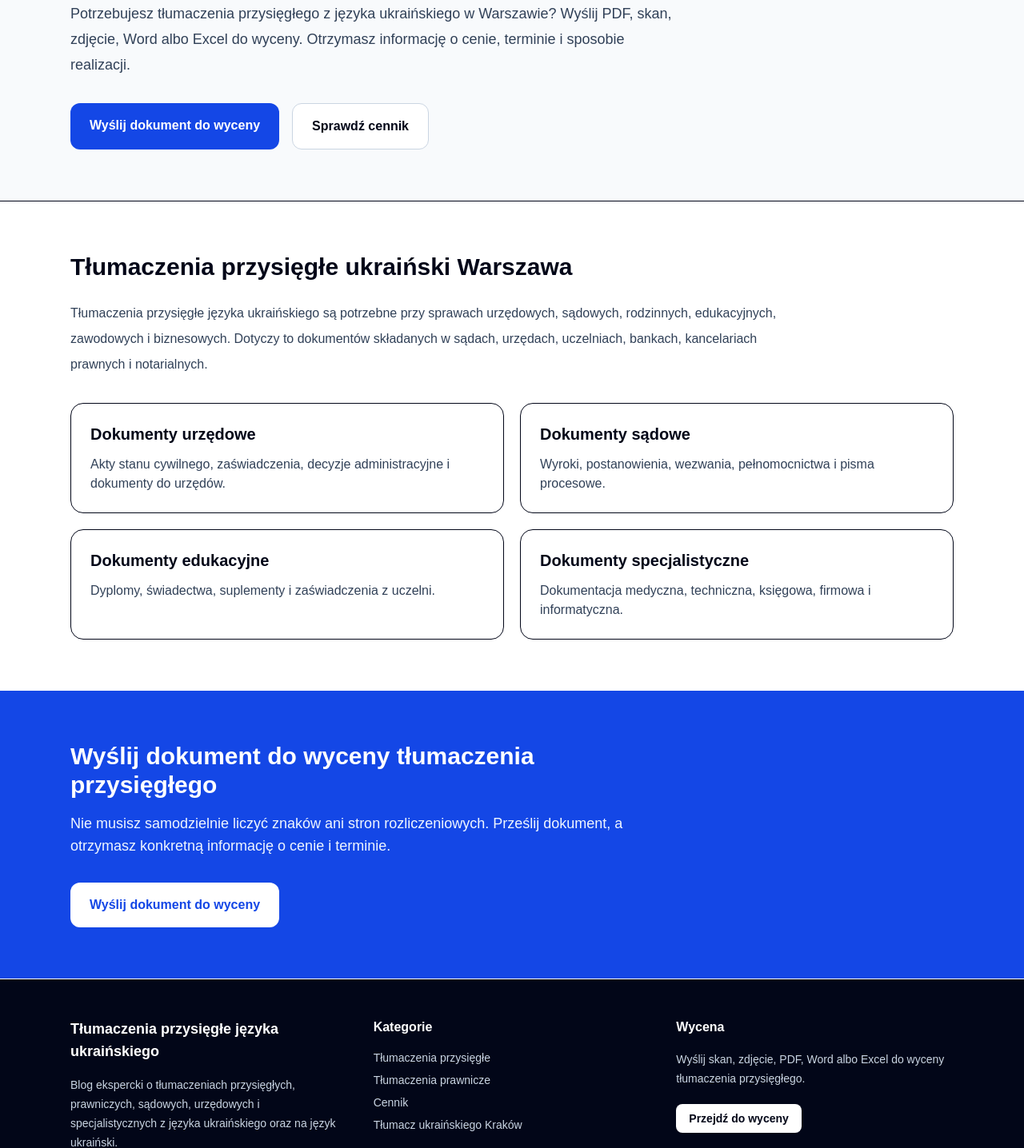
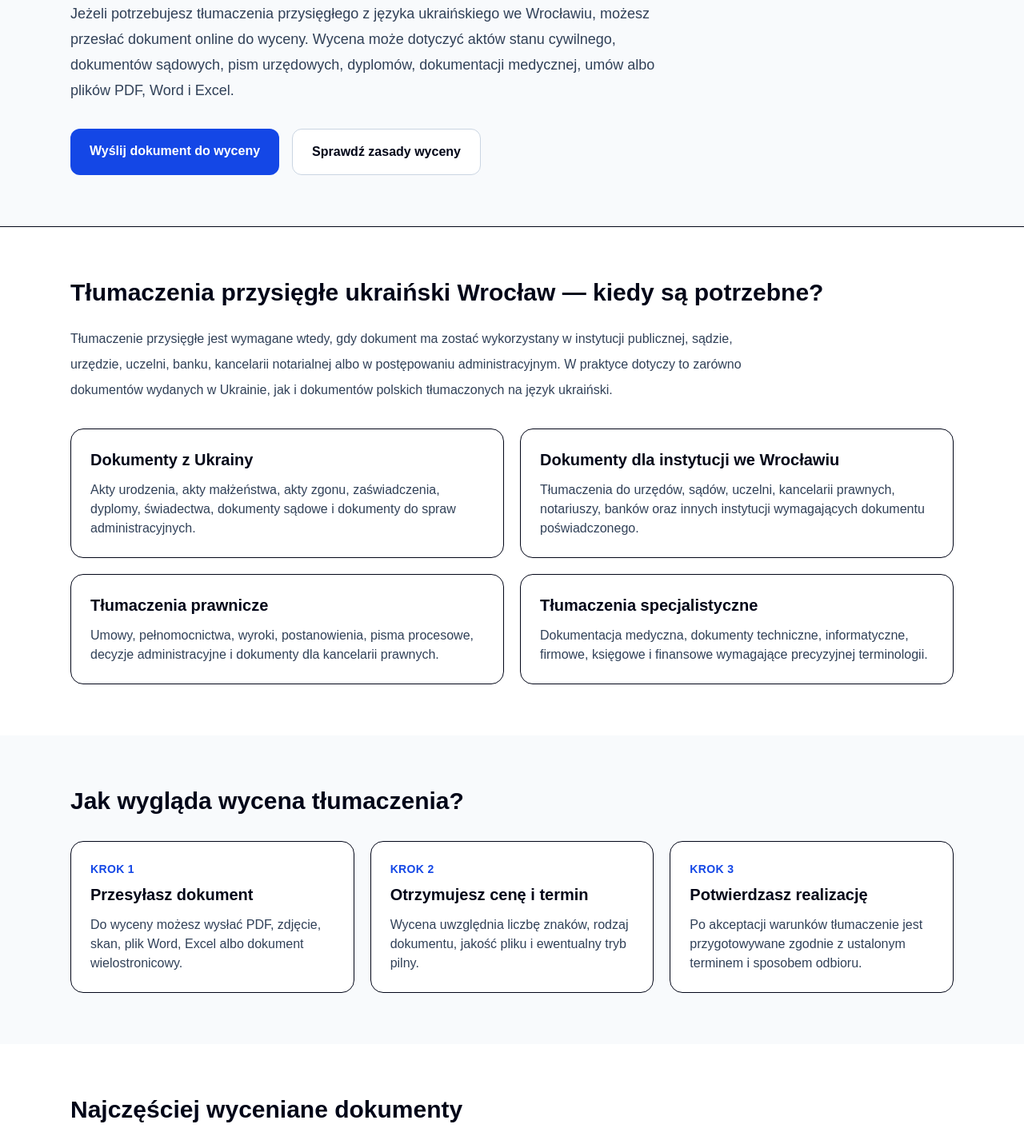
Before and after one commit to tzdh4c2pyw-tech/tlumaczenia-przysiegle-blog, a Next.js app: page /miasta/wroclaw in a window 1280 px wide. Shown: the part 380-1816 px from the top of the page at 80% size. Built offline with nearby package versions, Linux system fonts and the light colour scheme.

Commit message:
Make Wroclaw city page unique

```diff
--- a/app/miasta/wroclaw/page.tsx
+++ b/app/miasta/wroclaw/page.tsx
@@ -1,87 +1,200 @@
 import type { Metadata } from "next";
 
 export const metadata: Metadata = {
-  title: "Tłumacz przysięgły ukraiński Warszawa — wycena online",
+  title: "Tłumacz przysięgły ukraiński Wrocław — wycena online",
   description:
-    "Tłumacz przysięgły języka ukraińskiego Warszawa. Tłumaczenia dokumentów urzędowych, sądowych, prawniczych, medycznych i firmowych. Wycena online.",
+    "Tłumacz przysięgły języka ukraińskiego Wrocław. Tłumaczenia dokumentów urzędowych, sądowych, prawniczych, medycznych, technicznych i firmowych. Wycena online.",
 };
 
-export default function WarszawaPage() {
+export default function WroclawPage() {
   return (
     <main className="bg-white text-slate-950">
       <section className="border-b bg-slate-50">
         <div className="mx-auto max-w-6xl px-6 py-16">
           <p className="mb-4 text-sm font-semibold uppercase tracking-wide text-blue-700">
-            Warszawa — tłumaczenia przysięgłe języka ukraińskiego
+            Wrocław — tłumaczenia przysięgłe języka ukraińskiego
           </p>
 
           <h1 className="max-w-5xl text-4xl font-bold tracking-tight md:text-6xl">
-            Tłumacz przysięgły ukraiński Warszawa — dokumenty, ceny i wycena online
+            Tłumacz przysięgły ukraiński Wrocław — tłumaczenia dokumentów i wycena online
           </h1>
 
           <p className="mt-6 max-w-3xl text-lg leading-8 text-slate-700">
-            Potrzebujesz tłumaczenia przysięgłego z języka ukraińskiego w Warszawie?
-            Wyślij PDF, skan, zdjęcie, Word albo Excel do wyceny. Otrzymasz informację
-            o cenie, terminie i sposobie realizacji.
+            Jeżeli potrzebujesz tłumaczenia przysięgłego z języka ukraińskiego
+            we Wrocławiu, możesz przesłać dokument online do wyceny. Wycena może
+            dotyczyć aktów stanu cywilnego, dokumentów sądowych, pism
+            urzędowych, dyplomów, dokumentacji medycznej, umów albo plików PDF,
+            Word i Excel.
           </p>
 
           <div className="mt-8 flex flex-col gap-4 sm:flex-row">
-            <a href="https://tlumaczrosyjskiegoiukrainskiego.pl" className="rounded-xl bg-blue-700 px-6 py-4 text-center font-semibold text-white hover:bg-blue-800">
+            <a
+              href="https://tlumaczrosyjskiegoiukrainskiego.pl"
+              className="rounded-xl bg-blue-700 px-6 py-4 text-center font-semibold text-white hover:bg-blue-800"
+            >
               Wyślij dokument do wyceny
             </a>
 
-            <a href="/cennik" className="rounded-xl border border-slate-300 bg-white px-6 py-4 text-center font-semibold hover:bg-slate-50">
-              Sprawdź cennik
+            <a
+              href="/cennik"
+              className="rounded-xl border border-slate-300 bg-white px-6 py-4 text-center font-semibold hover:bg-slate-50"
+            >
+              Sprawdź zasady wyceny
             </a>
           </div>
         </div>
       </section>
 
       <section className="mx-auto max-w-6xl px-6 py-16">
-        <h2 className="text-3xl font-bold">Tłumaczenia przysięgłe ukraiński Warszawa</h2>
+        <h2 className="text-3xl font-bold">
+          Tłumaczenia przysięgłe ukraiński Wrocław — kiedy są potrzebne?
+        </h2>
 
         <p className="mt-6 max-w-4xl leading-8 text-slate-700">
-          Tłumaczenia przysięgłe języka ukraińskiego są potrzebne przy sprawach
-          urzędowych, sądowych, rodzinnych, edukacyjnych, zawodowych i biznesowych.
-          Dotyczy to dokumentów składanych w sądach, urzędach, uczelniach, bankach,
-          kancelariach prawnych i notarialnych.
+          Tłumaczenie przysięgłe jest wymagane wtedy, gdy dokument ma zostać
+          wykorzystany w instytucji publicznej, sądzie, urzędzie, uczelni,
+          banku, kancelarii notarialnej albo w postępowaniu administracyjnym.
+          W praktyce dotyczy to zarówno dokumentów wydanych w Ukrainie, jak i
+          dokumentów polskich tłumaczonych na język ukraiński.
         </p>
 
         <div className="mt-8 grid gap-5 md:grid-cols-2">
           <div className="rounded-2xl border p-6">
-            <h3 className="text-xl font-bold">Dokumenty urzędowe</h3>
-            <p className="mt-3 text-slate-700">Akty stanu cywilnego, zaświadczenia, decyzje administracyjne i dokumenty do urzędów.</p>
+            <h3 className="text-xl font-bold">
+              Dokumenty z Ukrainy
+            </h3>
+
+            <p className="mt-3 text-slate-700">
+              Akty urodzenia, akty małżeństwa, akty zgonu, zaświadczenia,
+              dyplomy, świadectwa, dokumenty sądowe i dokumenty do spraw
+              administracyjnych.
+            </p>
           </div>
 
           <div className="rounded-2xl border p-6">
-            <h3 className="text-xl font-bold">Dokumenty sądowe</h3>
-            <p className="mt-3 text-slate-700">Wyroki, postanowienia, wezwania, pełnomocnictwa i pisma procesowe.</p>
+            <h3 className="text-xl font-bold">
+              Dokumenty dla instytucji we Wrocławiu
+            </h3>
+
+            <p className="mt-3 text-slate-700">
+              Tłumaczenia do urzędów, sądów, uczelni, kancelarii prawnych,
+              notariuszy, banków oraz innych instytucji wymagających dokumentu
+              poświadczonego.
+            </p>
           </div>
 
           <div className="rounded-2xl border p-6">
-            <h3 className="text-xl font-bold">Dokumenty edukacyjne</h3>
-            <p className="mt-3 text-slate-700">Dyplomy, świadectwa, suplementy i zaświadczenia z uczelni.</p>
+            <h3 className="text-xl font-bold">
+              Tłumaczenia prawnicze
+            </h3>
+
+            <p className="mt-3 text-slate-700">
+              Umowy, pełnomocnictwa, wyroki, postanowienia, pisma procesowe,
+              decyzje administracyjne i dokumenty dla kancelarii prawnych.
+            </p>
           </div>
 
           <div className="rounded-2xl border p-6">
-            <h3 className="text-xl font-bold">Dokumenty specjalistyczne</h3>
-            <p className="mt-3 text-slate-700">Dokumentacja medyczna, techniczna, księgowa, firmowa i informatyczna.</p>
+            <h3 className="text-xl font-bold">
+              Tłumaczenia specjalistyczne
+            </h3>
+
+            <p className="mt-3 text-slate-700">
+              Dokumentacja medyczna, dokumenty techniczne, informatyczne,
+              firmowe, księgowe i finansowe wymagające precyzyjnej terminologii.
+            </p>
           </div>
+        </div>
+      </section>
+
+      <section className="bg-slate-50">
+        <div className="mx-auto max-w-6xl px-6 py-16">
+          <h2 className="text-3xl font-bold">
+            Jak wygląda wycena tłumaczenia?
+          </h2>
+
+          <div className="mt-8 grid gap-5 md:grid-cols-3">
+            <div className="rounded-2xl border bg-white p-6">
+              <p className="text-sm font-semibold uppercase tracking-wide text-blue-700">
+                Krok 1
+              </p>
+
+              <h3 className="mt-2 text-xl font-bold">
+                Przesyłasz dokument
+              </h3>
+
+              <p className="mt-3 text-slate-700">
+                Do wyceny możesz wysłać PDF, zdjęcie, skan, plik Word, Excel
+                albo dokument wielostronicowy.
+              </p>
+            </div>
+
+            <div className="rounded-2xl border bg-white p-6">
+              <p className="text-sm font-semibold uppercase tracking-wide text-blue-700">
+                Krok 2
+              </p>
+
+              <h3 className="mt-2 text-xl font-bold">
+                Otrzymujesz cenę i termin
+              </h3>
+
+              <p className="mt-3 text-slate-700">
+                Wycena uwzględnia liczbę znaków, rodzaj dokumentu, jakość pliku
+                i ewentualny tryb pilny.
+              </p>
+            </div>
+
+            <div className="rounded-2xl border bg-white p-6">
+              <p className="text-sm font-semibold uppercase tracking-wide text-blue-700">
+                Krok 3
+              </p>
+
+              <h3 className="mt-2 text-xl font-bold">
+                Potwierdzasz realizację
+              </h3>
+
+              <p className="mt-3 text-slate-700">
+                Po akceptacji warunków tłumaczenie jest przygotowywane zgodnie
+                z ustalonym terminem i sposobem odbioru.
+              </p>
+            </div>
+          </div>
+        </div>
+      </section>
+
+      <section className="mx-auto max-w-6xl px-6 py-16">
+        <h2 className="text-3xl font-bold">
+          Najczęściej wyceniane dokumenty
+        </h2>
+
+        <div className="mt-8 grid gap-4 md:grid-cols-2">
+          <div className="rounded-xl border p-5">Akt urodzenia z Ukrainy</div>
+          <div className="rounded-xl border p-5">Akt małżeństwa z Ukrainy</div>
+          <div className="rounded-xl border p-5">Dyplom albo świadectwo</div>
+          <div className="rounded-xl border p-5">Dokumenty do karty pobytu</div>
+          <div className="rounded-xl border p-5">Zaświadczenie o niekaralności</div>
+          <div className="rounded-xl border p-5">Wyrok lub postanowienie sądu</div>
+          <div className="rounded-xl border p-5">Pełnomocnictwo albo umowa</div>
+          <div className="rounded-xl border p-5">Dokumentacja medyczna</div>
         </div>
       </section>
 
       <section className="bg-blue-700 text-white">
         <div className="mx-auto max-w-6xl px-6 py-16">
           <h2 className="max-w-3xl text-3xl font-bold">
-            Wyślij dokument do wyceny tłumaczenia przysięgłego
+            Tłumacz przysięgły ukraiński Wrocław — wyślij dokument do wyceny
           </h2>
 
           <p className="mt-4 max-w-3xl text-lg text-blue-50">
-            Nie musisz samodzielnie liczyć znaków ani stron rozliczeniowych. Prześlij dokument,
-            a otrzymasz konkretną informację o cenie i terminie.
+            Wyślij czytelny plik, skan albo zdjęcie. Otrzymasz konkretną
+            informację o cenie, terminie oraz możliwym sposobie odbioru
+            tłumaczenia.
           </p>
 
-          <a href="https://tlumaczrosyjskiegoiukrainskiego.pl" className="mt-8 inline-block rounded-xl bg-white px-6 py-4 font-semibold text-blue-700 hover:bg-blue-50">
+          <a
+            href="https://tlumaczrosyjskiegoiukrainskiego.pl"
+            className="mt-8 inline-block rounded-xl bg-white px-6 py-4 font-semibold text-blue-700 hover:bg-blue-50"
+          >
             Wyślij dokument do wyceny
           </a>
         </div>
```
